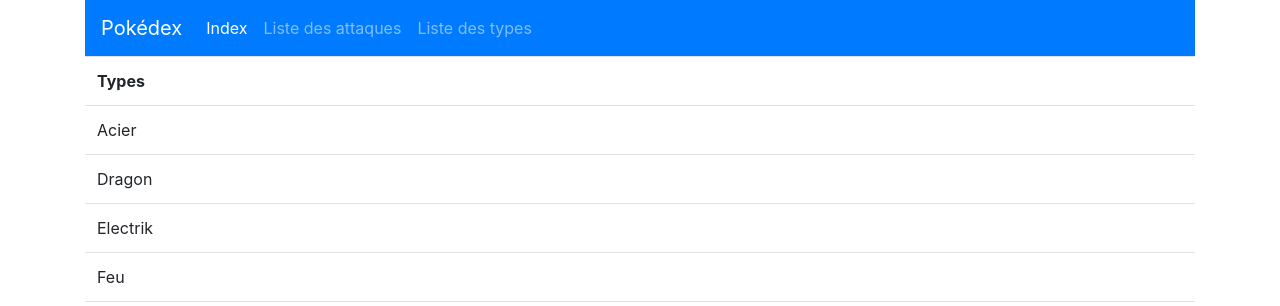
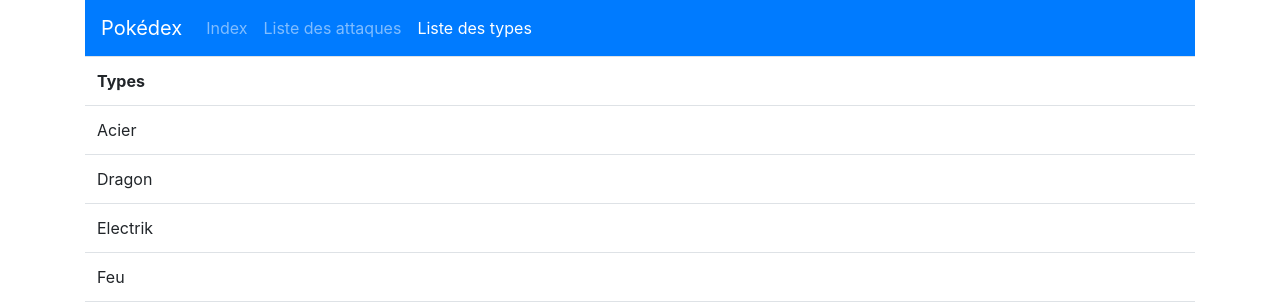
Before and after one commit to BillyNgu/pokedex, a PHP site: page /types.php in a window 1280 px wide. Shown: the top 306 px of the page. Run offline with PHP 8.4, Linux system fonts and the light colour scheme; data comes from the database, SQL or seed files in the repository.

Commit message:
Changing nav bar.

```diff
--- a/attack.php
+++ b/attack.php
@@ -22,8 +22,8 @@ require_once './dao/dao.php';
                 </button>
                 <div class="collapse navbar-collapse" id="navbarNavAltMarkup">
                     <div class="navbar-nav">
-                        <a class="nav-item nav-link active" href="index.php">Index</a>
-                        <a class="nav-item nav-link" href="#">Liste des attaques<span class="sr-only">(current)</span></a>
+                        <a class="nav-item nav-link" href="index.php">Index</a>
+                        <a class="nav-item nav-link active" href="#">Liste des attaques<span class="sr-only">(current)</span></a>
                         <a class="nav-item nav-link" href="types.php">Liste des types</a>
                     </div>
                 </div>
--- a/types.php
+++ b/types.php
@@ -22,9 +22,9 @@ require_once './dao/dao.php';
                 </button>
                 <div class="collapse navbar-collapse" id="navbarNavAltMarkup">
                     <div class="navbar-nav">
-                        <a class="nav-item nav-link active" href="index.php">Index</a>
+                        <a class="nav-item nav-link" href="index.php">Index</a>
                         <a class="nav-item nav-link" href="attack.php">Liste des attaques</a>
-                        <a class="nav-item nav-link" href="#">Liste des types<span class="sr-only">(current)</span></a>
+                        <a class="nav-item nav-link active" href="#">Liste des types<span class="sr-only">(current)</span></a>
                     </div>
                 </div>
             </nav>
```
